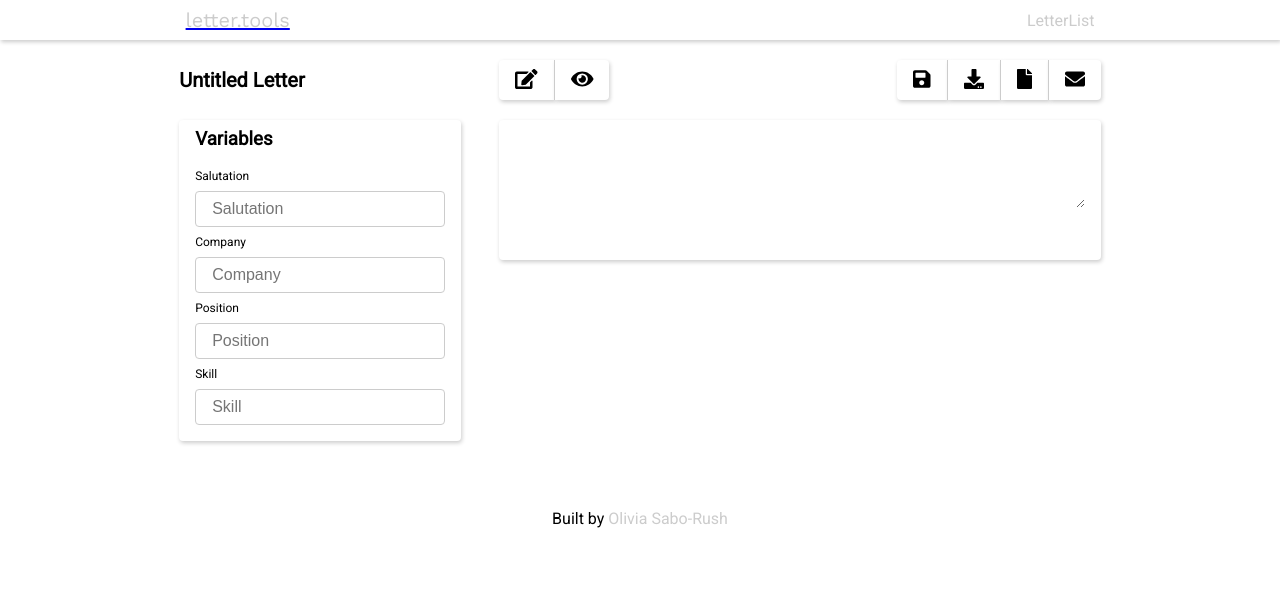
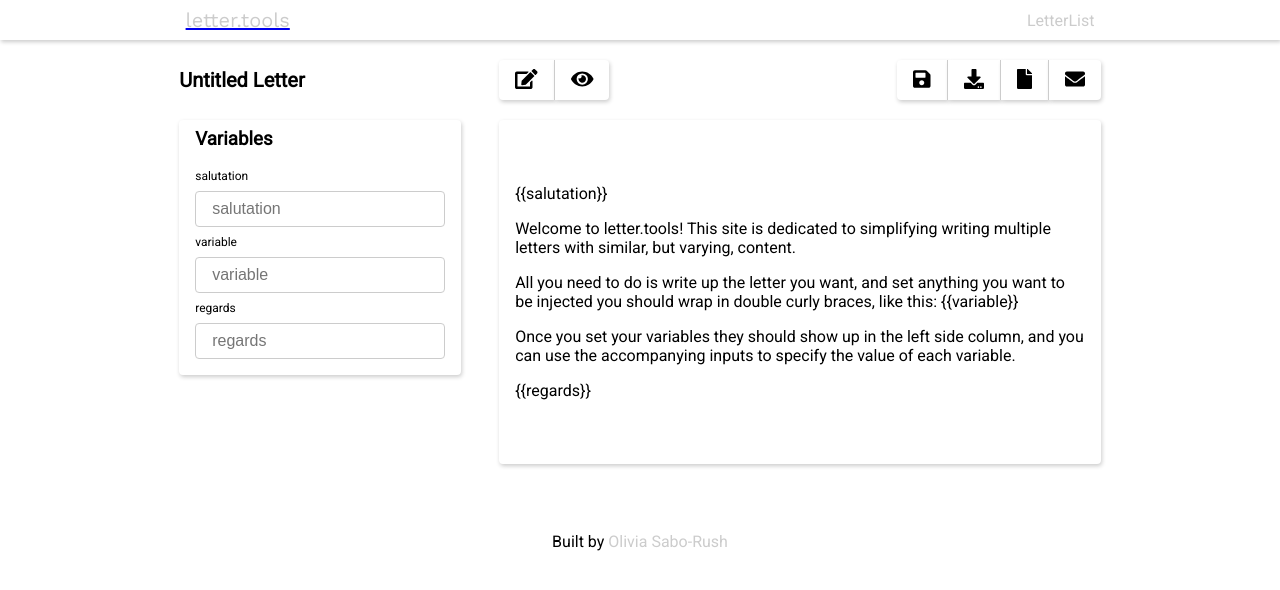
Before and after one commit to livrush/letter.tools, a React (Create React App) app: page /create in a window 1280 px wide. Shown: the top 590 px of the page. Built offline with nearby package versions, Linux system fonts and the light colour scheme.

Commit message:
rename files

```diff
--- a/src/App.jsx
+++ b/src/App.jsx
@@ -1,7 +1,7 @@
 import React from 'react';
 import { connect } from 'react-redux';
 import { BrowserRouter as Router, Route, Switch } from "react-router-dom";
-import { HomePage, LetterPage, ListPage, } from './pages';
+import { HomePage, CreatePage, ListPage, } from './pages';
 import { Header } from './components';
 
 function mapStateToProps(state) {
@@ -22,7 +22,7 @@ function App() {
         </Switch>
         <Switch>
           <Route path="/" exact component={HomePage} />
-          <Route path="/create" component={connect(mapStateToProps)(LetterPage)} />
+          <Route path="/create" component={connect(mapStateToProps)(CreatePage)} />
           <Route path="/list" component={ListPage} />
         </Switch>
       </Router>
--- a/src/components/Letter.jsx
+++ b/src/components/Letter.jsx
@@ -31,6 +31,7 @@ class Letter extends React.Component {
         {letterText.split('\n').map((line, i) => <p key={line.slice(0, 5) || `Empty-${i}`}>{line}</p>)}
       </div>
     );
+
     return (
       <div className="letter-container">
       { edit ? editing : displaying }
--- a/src/components/VariableColumn.jsx
+++ b/src/components/VariableColumn.jsx
@@ -1,20 +1,20 @@
 import React from 'react';
 import PropTypes from 'prop-types';
-import { Input } from '.';
+import { VariableInput } from '.';
 
 const VariableColumn = ({ config }) => {
-  const InputComponents = [];
+  const VariableInputComponents = [];
   let variableName;
 
   for (variableName in config) {
     const variableValue = config[variableName]
-    InputComponents.push(<Input key={variableName} variable={{ name: variableName, value: variableValue }} />);
+    VariableInputComponents.push(<VariableInput key={variableName} variable={{ name: variableName, value: variableValue }} />);
   }
 
   return (
     <div className="variables-container">
       <h3 className="variables-title">Variables</h3>
-      { InputComponents }
+      { VariableInputComponents }
     </div>
   );
 };
--- a/src/components/Input.jsx
+++ b/src/components/VariableInput.jsx
@@ -1,7 +1,7 @@
 import React from 'react';
 import PropTypes from 'prop-types';
 
-const Input = ({ variable }) => (
+const VariableInput = ({ variable }) => (
   <div className="input-container">
     <label className="input-label">
       {variable.name}
@@ -16,11 +16,11 @@ const Input = ({ variable }) => (
   </div>
 );
 
-Input.propTypes = {
+VariableInput.propTypes = {
   variable: PropTypes.shape({
     name: PropTypes.string.isRequired,
     value: PropTypes.string,
   }).isRequired,
 };
 
-export { Input };
+export { VariableInput };
--- a/src/components/index.js
+++ b/src/components/index.js
@@ -4,5 +4,5 @@ export * from './ButtonGroup';
 export * from './Header';
 export * from './HomeLetter';
 export * from './VariableColumn';
-export * from './Input';
+export * from './VariableInput';
 export * from './Letter';
--- a/src/pages/Letter.jsx
+++ b/src/pages/Create.jsx
@@ -1,7 +1,7 @@
 import React from 'react';
 import { ActionBar, VariableColumn, Letter } from '../components';
 
-const LetterPage = ({ letter }) => (
+const CreatePage = ({ letter, variables }) => (
   <div className="container">
     <div className="row">
       <div className="col-4">
@@ -10,12 +10,7 @@ const LetterPage = ({ letter }) => (
           // contentEditable="true"
         >{letter.title}</h2>
         <VariableColumn
-          config={{
-            Salutation: '',
-            Company: '',
-            Position: '',
-            Skill: '',
-          }}
+          config={variables}
         />
       </div>
       <div className="col-8">
@@ -29,6 +24,6 @@ const LetterPage = ({ letter }) => (
   </div>
 );
 
-LetterPage.propTypes = {};
+CreatePage.propTypes = {};
 
-export { LetterPage };
+export { CreatePage };
--- a/src/pages/index.js
+++ b/src/pages/index.js
@@ -1,3 +1,3 @@
+export * from './Create';
 export * from './Home';
-export * from './Letter';
 export * from './List';
--- a/src/redux/reducers.js
+++ b/src/redux/reducers.js
@@ -18,7 +18,11 @@ import { instructions } from '../lib';
 //   ...
 // },
 
-function variablesReducer(variables = {}, action) {
+function variablesReducer(variables = {
+  salutation: '',
+  variable: '',
+  regards: '',
+}, action) {
   switch(action.type) {
     case UPDATE_LETTER_CONTENT:
       // todo: make sure this is actually getting an array of names,
@@ -47,7 +51,7 @@ function variablesReducer(variables = {}, action) {
 // }
 
 function letterReducer(letter = {
-  edit: true,
+  edit: false,
   title: 'Untitled Letter',
   content: instructions,
 }, action) {
```
Also changed, not shown: src/stories/index.js (+2 -2 lines).
